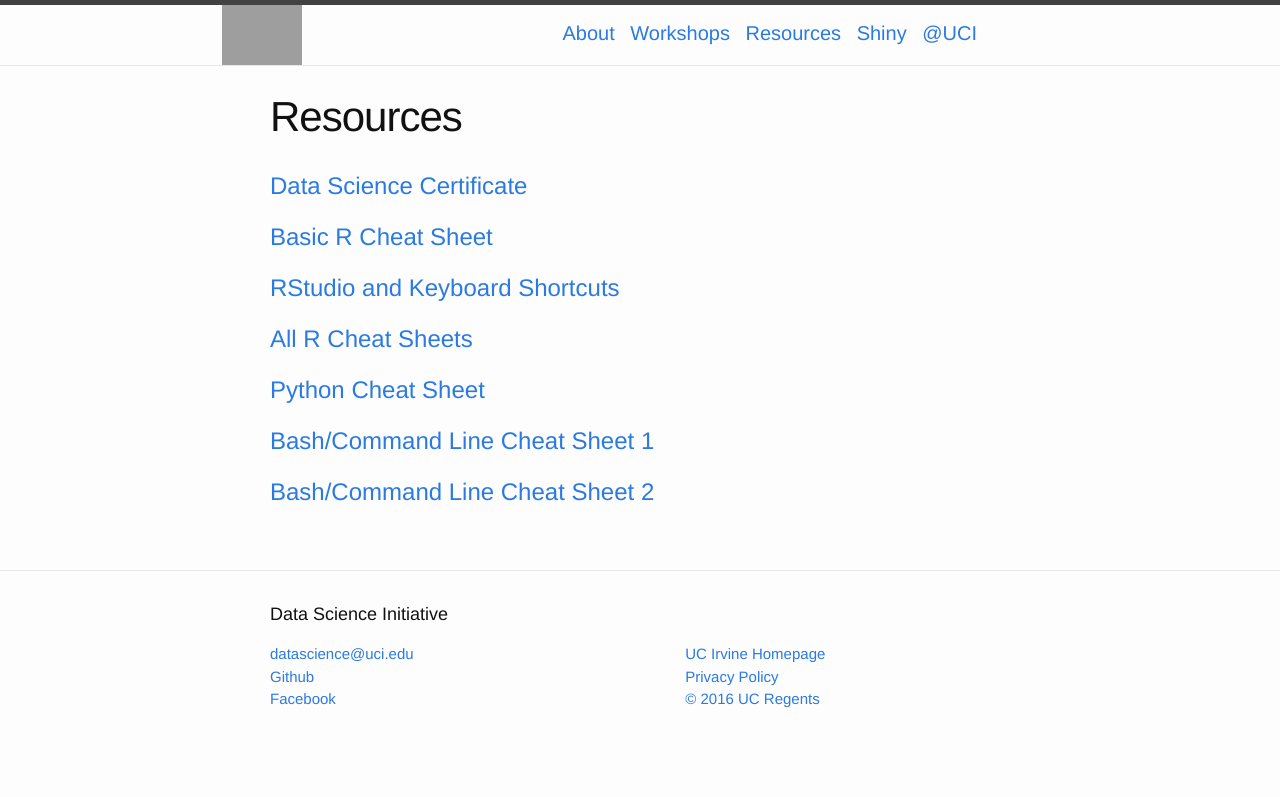
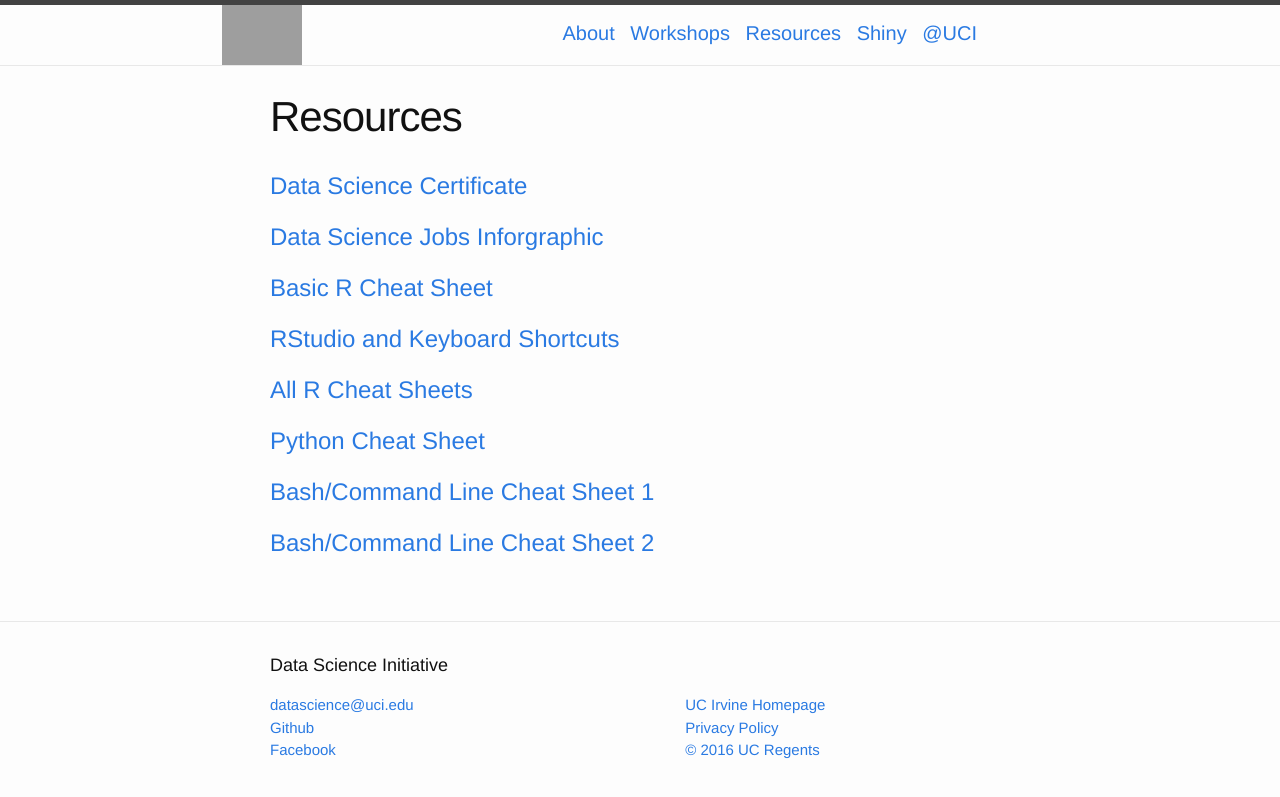
Before and after one commit to UCIDataScienceInitiative/UCIDataScienceInitiative.github.io, a Jekyll site: the page built from Resources/index.html, in a window 1280 px wide. Shown: the top 797 px of the page. Built offline with Jekyll 4.4.1, drawn with Linux system fonts in a browser that asks for light colours; grey boxes are pictures that could not be loaded.

Commit message:
added infographic link

```diff
--- a/Resources/index.html
+++ b/Resources/index.html
@@ -5,6 +5,8 @@ permalink: /Resources/
 ---
 
 <h1><a href="http://datascience.uci.edu/data-science-certificate-program/" target="_blank"> Data Science Certificate </a></h1>
+
+<h1><a href="http://blog.datacamp.com/wp-content/uploads/2015/11/ds-industry_22.png" target="_blank"> Data Science Jobs Inforgraphic </a></h1>
 
 <h1><a href="https://www.rstudio.com/wp-content/uploads/2016/10/r-cheat-sheet-3.pdf" target="_blank"> Basic R Cheat Sheet </a></h1>
 
```
